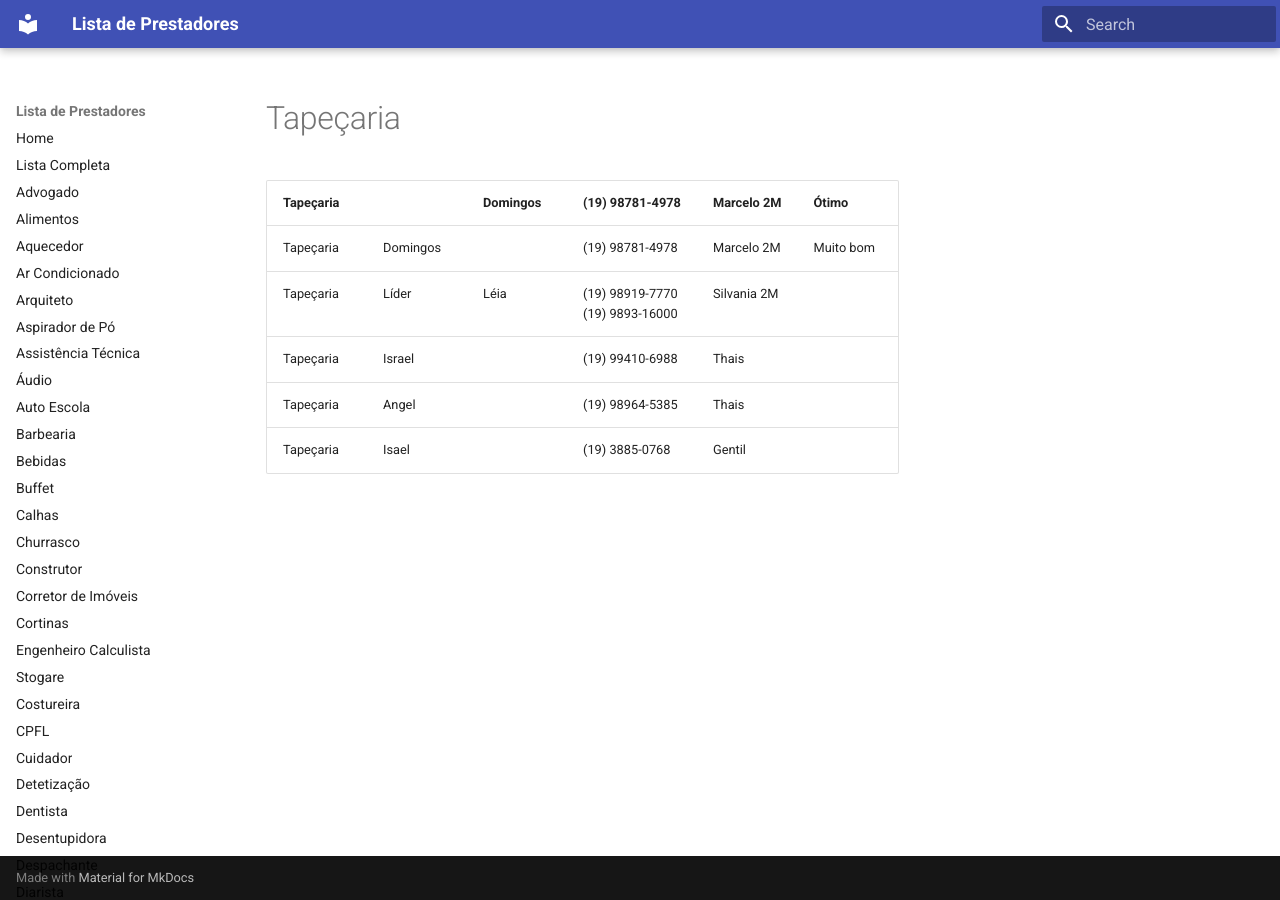
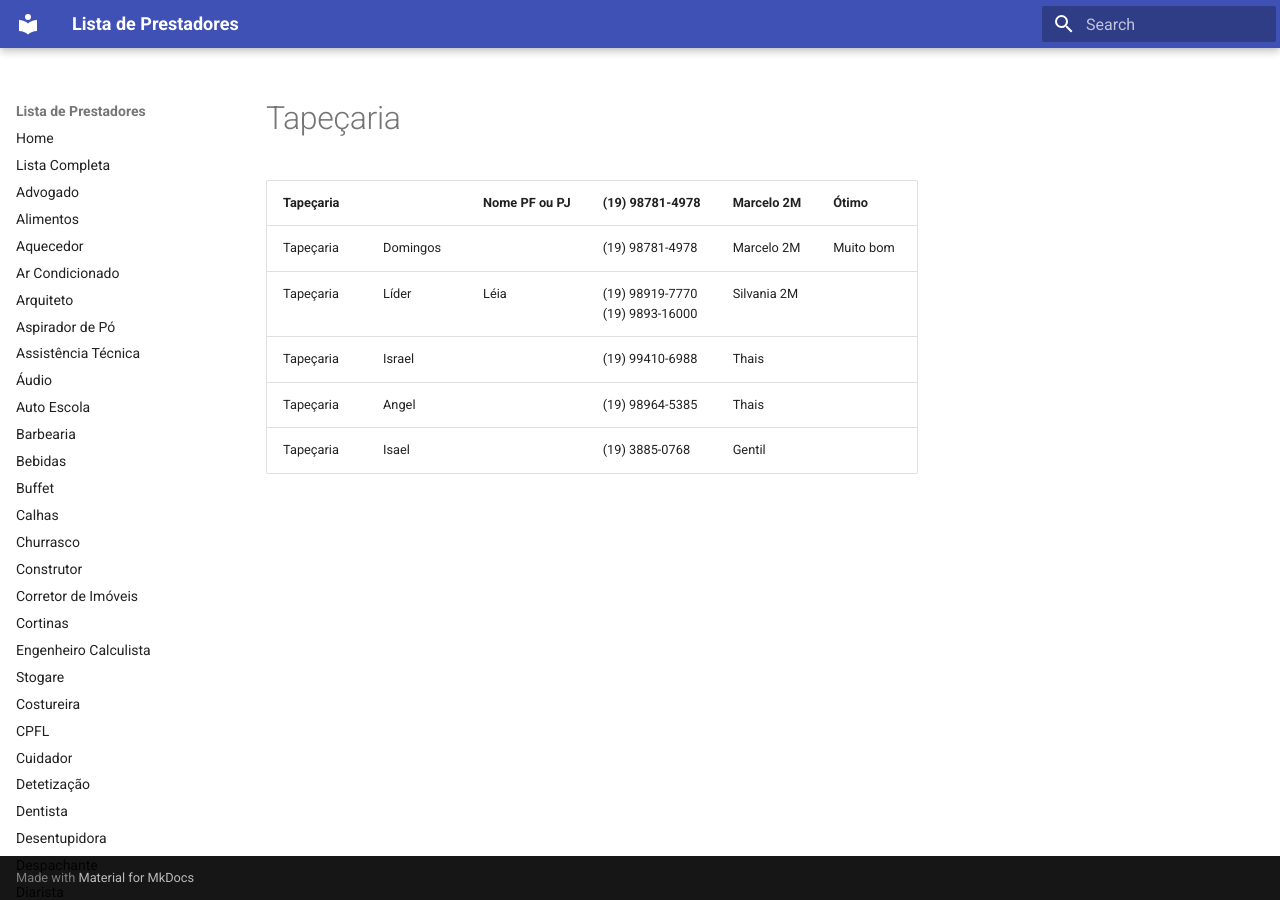
Before and after one commit to duas-marias/duas-marias.github.io, an MkDocs documentation site: the page built from docs/tapecaria.md, in a window 1280 px wide. Built offline with MkDocs 1.6.1 and Material for MkDocs 9.7.7, drawn with Linux system fonts in a browser that asks for light colours; comment, search, counter and statistics services are not loaded.

Commit message:
Update tapecaria.md

```diff
--- a/docs/tapecaria.md
+++ b/docs/tapecaria.md
@@ -1,7 +1,7 @@
-| Tapeçaria |          | Domingos | (19) 98781-4978                    | Marcelo 2M  | Ótimo     |
-| --------- | -------- | -------- | ---------------------------------- | ----------- | --------- |
-| Tapeçaria | Domingos |          | (19) 98781-4978                    | Marcelo 2M  | Muito bom |
-| Tapeçaria | Líder    | Léia     | (19) 98919-7770<br>(19) 9893-16000 | Silvania 2M |           |
-| Tapeçaria | Israel   |          | (19) 99410-6988                    | Thais       |           |
-| Tapeçaria | Angel    |          | (19) 98964-5385                    | Thais       |           |
-| Tapeçaria | Isael    |          | (19) 3885-0768                     | Gentil      |           |
+| Tapeçaria |          | Nome PF ou PJ | (19) 98781-4978                    | Marcelo 2M  | Ótimo     |
+| --------- | -------- | ------------- | ---------------------------------- | ----------- | --------- |
+| Tapeçaria | Domingos |               | (19) 98781-4978                    | Marcelo 2M  | Muito bom |
+| Tapeçaria | Líder    | Léia          | (19) 98919-7770<br>(19) 9893-16000 | Silvania 2M |           |
+| Tapeçaria | Israel   |               | (19) 99410-6988                    | Thais       |           |
+| Tapeçaria | Angel    |               | (19) 98964-5385                    | Thais       |           |
+| Tapeçaria | Isael    |               | (19) 3885-0768                     | Gentil      |           |
```
